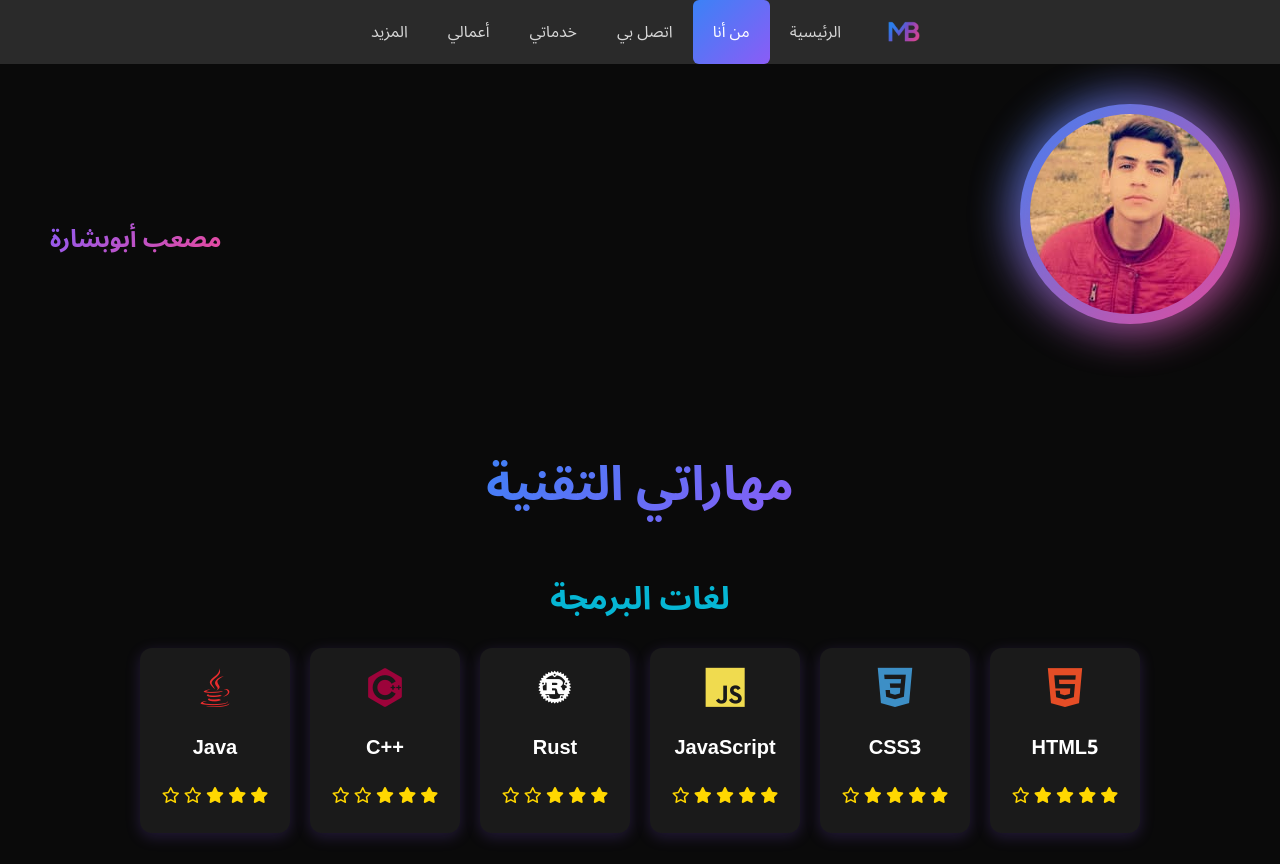
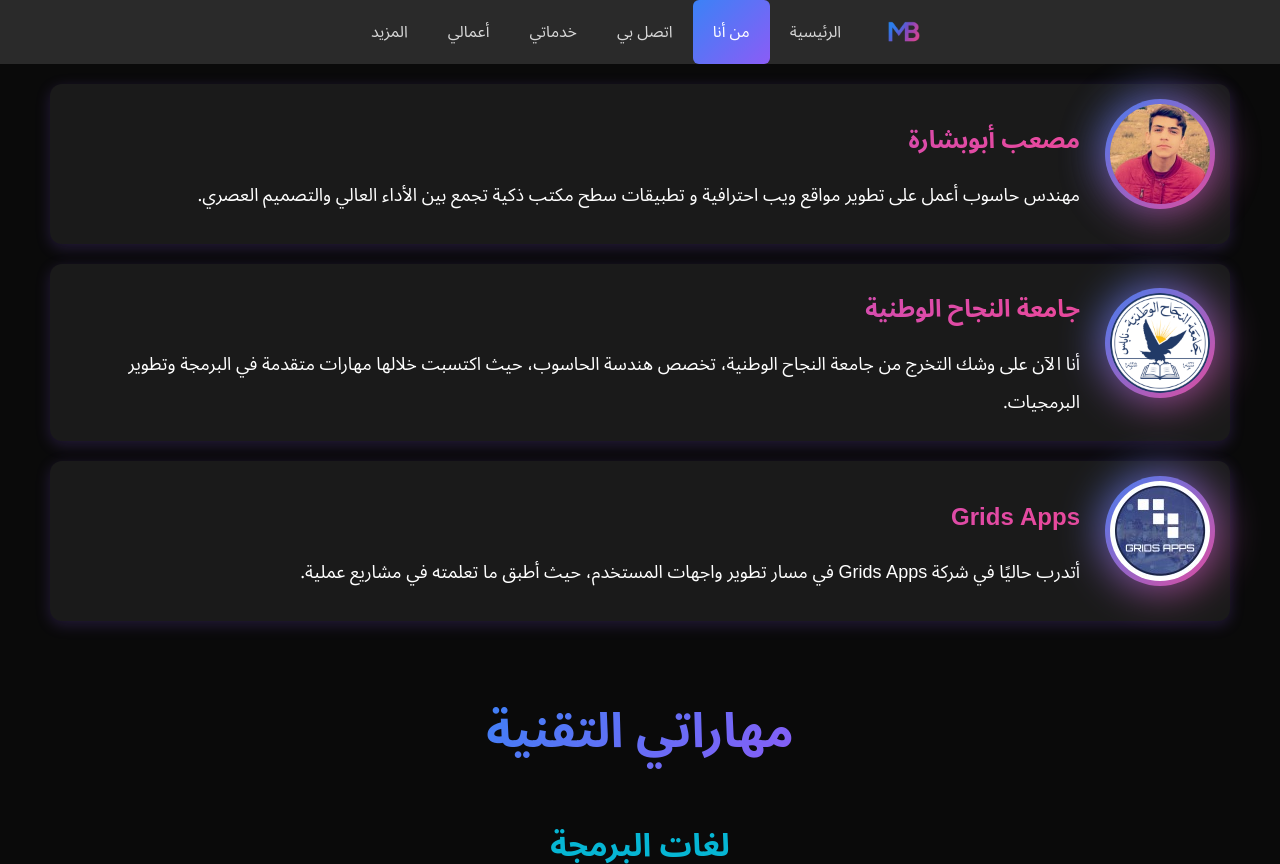
Before and after one commit to musab-abu-bshara/my-website, a plain HTML site: page about.html in a window 1280 px wide. Shown: the top 864 px of the page. Drawn offline with nearby package versions, Linux system fonts and the light colour scheme.

Commit message:
finishing about page

```diff
--- a/about.html
+++ b/about.html
@@ -41,13 +41,32 @@
     <!-- Start Personal Info -->
     <section id="about">
       <div class="container">
-        <div class="avatar">
-          <img src="media/musab.jpg" alt="مصعب أبوبشارة">
+        <div class="card">
+          <div class="avatar">
+            <img src="media/musab.jpg" alt="مصعب أبوبشارة">
+          </div>
+            <div class="info">
+              <h2>مصعب أبوبشارة</h2>
+              <p>مهندس حاسوب أعمل على تطوير مواقع ويب احترافية و تطبيقات سطح مكتب ذكية تجمع بين الأداء العالي والتصميم العصري.</p>
+            </div>
         </div>
-        <div class="avatar-content">
-          <h2 class="name">مصعب أبوبشارة</h2>
-
+        <div class="card">
+          <div class="avatar">
+            <img src="media/najah.png" alt="جامعة النجاح الوطنية">
+          </div>
+          <div class="info">
+            <h2>جامعة النجاح الوطنية</h2>
+            <p>أنا الآن على وشك التخرج من جامعة النجاح الوطنية، تخصص هندسة الحاسوب، حيث اكتسبت خلالها مهارات متقدمة في البرمجة وتطوير البرمجيات.</p>
+          </div>
         </div>
+        <div class="card">
+          <div class="avatar">
+            <img src="media/company.jpeg" alt="Grids Apps">
+          </div>
+          <div class="info">
+            <h2>Grids Apps</h2>
+            <p>أتدرب حاليًا في شركة Grids Apps في مسار تطوير واجهات المستخدم، حيث أطبق ما تعلمته في مشاريع عملية.</p>
+          </div>
       </div>
     </section>
     <section id="skills">
--- a/styles.css
+++ b/styles.css
@@ -25,12 +25,6 @@
   /* Border & Hover Colors */
   --border-color: #374151;
   --hover-bg: #374151;
-
-  /* Status Colors */
-  --success: #10b981;
-  --warning: #f59e0b;
-  --error: #ef4444;
-  --info: var(--accent-blue);
 }
 html{
   direction: rtl;
@@ -41,6 +35,7 @@ body{
   font-family: "Noto Sans Arabic", "Cairo", "Amiri", "Tajawal", sans-serif;
   margin: 0;
   padding: 0;
+  background: var(--primary-dark);
 }
 *{
   box-sizing: border-box;
@@ -187,7 +182,7 @@ section .container{
   justify-content: space-between;
   align-items: center;
   padding: 50px;
-  background: var(--primary-dark);
+
   position: relative;
   z-index: 1;
 }
@@ -603,21 +598,70 @@ footer > p{
 /* Start Footer */
 /* -- Start About -- */
 #about .container{
-  position: relative;
+  /* position: relative; */
+  display: block;
+  padding: 20px 50px;
 }
-#about .name{
+#about .card{
+  margin-bottom: 20px;
+  background: var(--secondary-dark);
+  padding: 20px;
+  border-radius: 12px;
+  width: 100%;
+  box-shadow: 0 4px 15px rgba(139, 92, 246, 0.2);
+  transition: all 0.3s ease;
+  display: flex;
+  align-items: center;
+  justify-content: start;
+}
+#about .avatar{
+  width: 100px;
+  height: 100px;
+}
+#about .avatar::before{
+  width: calc(100% + 10px);
+  height: calc(100% + 10px);
+  top: -5px;
+  left: -5px;
+}
+#about .avatar::after{
+  width: calc(100% + 20px);
+  height: calc(100% + 20px);
+  top: -10px;
+  left: -10px;
+}
+#about .info{
+  flex: 1;
+  margin-right: 30px;
+}
+#about .info h2{
   font-size: 24px;
   font-weight: bold;
-  margin-top: 30px;
-  text-align: center;
+  margin-bottom: 10px;
   background: var(--gradient-secondary);
   -webkit-background-clip: text;
   -webkit-text-fill-color: transparent;
   background-clip: text;
 }
+#about .info p{
+  color: white;
+  font-size: 18px;
+}
+@media (max-width: 768px) {
+  #about .card{
+    flex-direction: column;
+    text-align: center;
+  }
+  #about .info{
+    margin-right: 0;
+    margin-top: 15px;
+  }
+}
+/* End About */
 /* Start Skills */
 #skills .container{
   flex-direction: column;
+  padding: 20px 50px;
 }
 .title{
   font-size: 48px;
```
Also changed, not shown: media/company.jpeg (added), media/najah.png (added), 2 other files.
